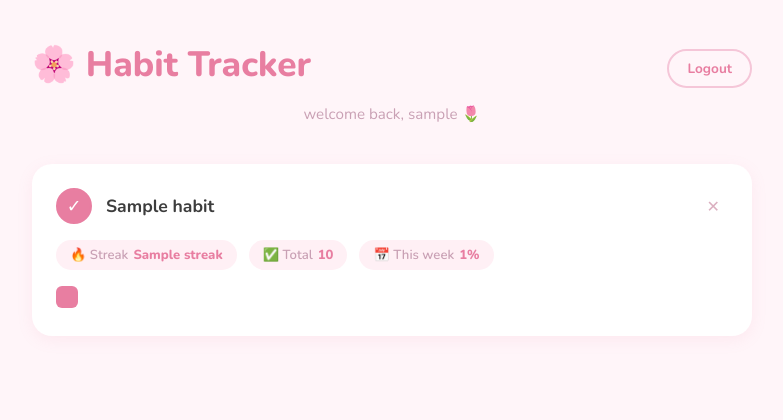
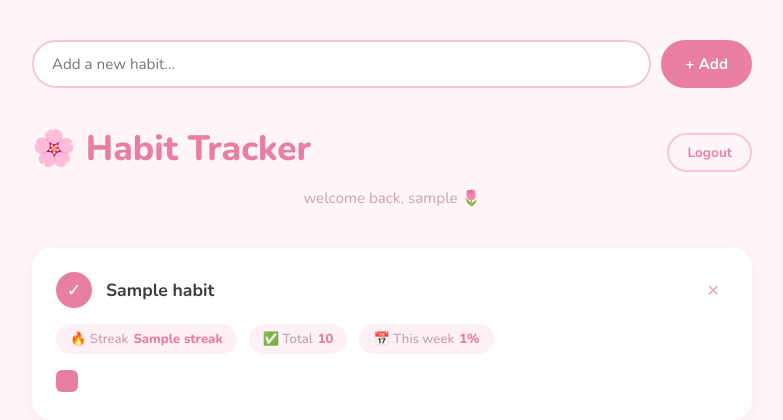
Before and after one commit to MicolDellaColletta/habit-tracker, a Flask app: template templates/index.html in a window 1280 px wide. Shown: the top 420 px of the page, without its empty margins (248-1031 px from the left). Run offline with Flask 3, Linux system fonts and the light colour scheme; the template is opened without the code that fills it: most values are stand-ins (such as "Sample title", 1, 10 or a date in 2020).

Commit message:
fix missing add habit form

```diff
--- a/templates/index.html
+++ b/templates/index.html
@@ -216,6 +216,10 @@
 </head>
 <body>
 <div class="container">
+    <form class="add-form" action="/add" method="POST">
+        <input type="text" name="name" placeholder="Add a new habit..." autocomplete="off" />
+        <button type="submit">+ Add</button>
+    </form>
     <div style="display: flex; justify-content: space-between; align-items: center; margin-bottom: 8px;">
         <h1>🌸 Habit Tracker</h1>
         <form action="/logout" method="GET">
```
